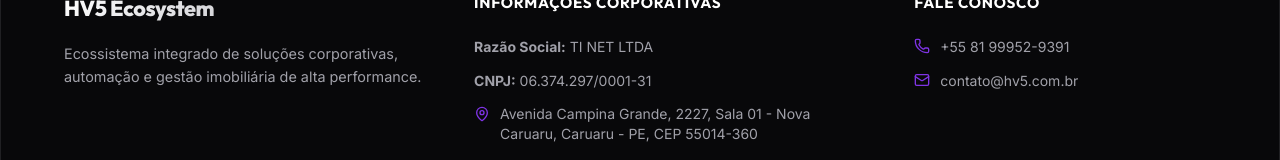
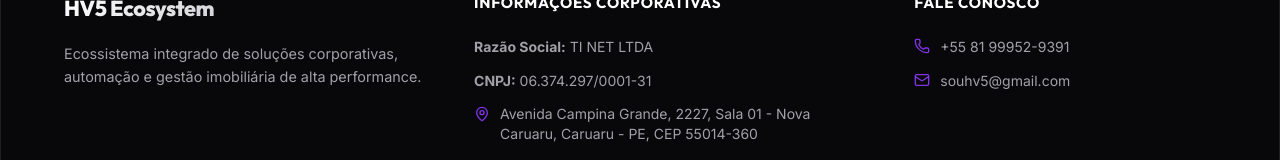
Before and after one commit to VictorPinto-Eng/sitehv5, a React (Vite) app: page / in a window 1280 px wide. Shown: the part 2171-2331 px from the top of the page. Built offline with nearby package versions, Linux system fonts and the light colour scheme.

Commit message:
chore: change DPO and contact email to souhv5@gmail.com

```diff
--- a/src/components/Footer.tsx
+++ b/src/components/Footer.tsx
@@ -43,7 +43,7 @@
               </li>
               <li className={styles.listItemWithIcon}>
                 <Mail size={16} className={styles.icon} />
-                <a href="mailto:contato@hv5.com.br">contato@hv5.com.br</a>
+                <a href="mailto:souhv5@gmail.com">souhv5@gmail.com</a>
               </li>
             </ul>
           </div>
--- a/src/pages/PrivacyPage.tsx
+++ b/src/pages/PrivacyPage.tsx
@@ -46,7 +46,7 @@
             De acordo com a Lei Geral de Proteção de Dados (LGPD), você pode solicitar a qualquer momento a confirmação de existência de tratamento, correção ou exclusão de dados pessoais por meio de nossos canais oficiais:
           </p>
           <ul style={{ paddingLeft: '20px', marginTop: '12px' }}>
-            <li><strong>E-mail do Encarregado de Proteção de Dados (DPO):</strong> <a href="mailto:contato@hv5.com.br" style={{ color: 'var(--primary)' }}>contato@hv5.com.br</a></li>
+            <li><strong>E-mail do Encarregado de Proteção de Dados (DPO):</strong> <a href="mailto:souhv5@gmail.com" style={{ color: 'var(--primary)' }}>souhv5@gmail.com</a></li>
             <li><strong>Telefone Corporativo:</strong> +55 81 99952-9391</li>
           </ul>
         </section>
```
